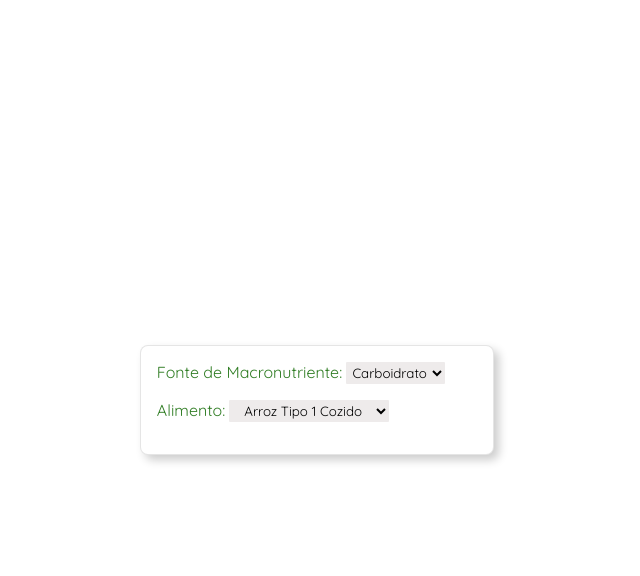
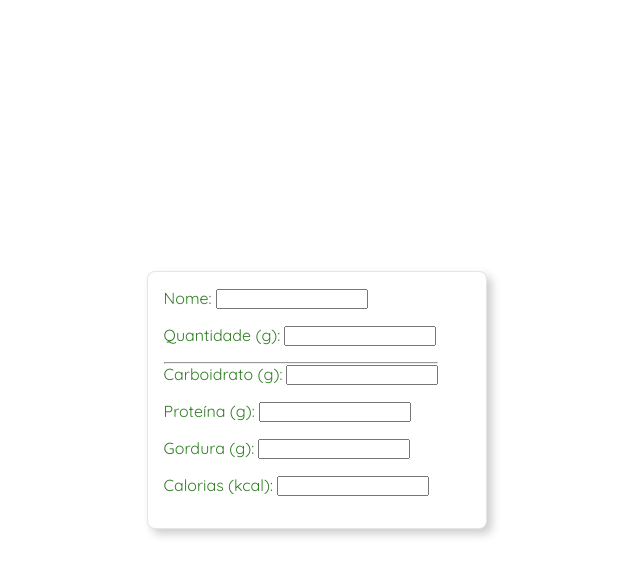
Before and after one commit to xyzdeivid/puvs, a React (Create React App) app: page /dietpage in a window 1280 px wide. Both pictures are taken after a click on the button "Adicionar Alimento". Shown: the top 576 px of the page, without its empty margins (323-963 px from the left). Built offline with nearby package versions, Linux system fonts and the light colour scheme.

Commit message:
FoodForm.tsx - creation of inputs

```diff
--- a/src/components/DietPage/FoodForm.tsx
+++ b/src/components/DietPage/FoodForm.tsx
@@ -1,25 +1,26 @@
-import { useState } from 'react'
-
 import FormStyle from 'components/common/FormStyle'
-import NutrientSourcesInput from './FoodFormComponents/NutrientSourcesInput'
+import FoodNameInput from './FoodFormComponents/FoodNameInput'
+import AmountInput from './FoodFormComponents/AmountInput'
+import CarboInput from './FoodFormComponents/CarboInput'
+import ProtInput from './FoodFormComponents/ProtInput'
+import FatInput from './FoodFormComponents/FatInput'
+import CaloriesInput from './FoodFormComponents/CaloriesInput'
 
 import { formcontainerStyle } from 'styles'
-import FoodOptionsInput from './FoodFormComponents/FoodOptionsInput'
 
 export default function FoodForm() {
-
-    const [nutrientSource, setNutrientSource] = useState(0)
 
     return (
         <div style={formcontainerStyle}>
             <FormStyle>
                 <form>
-                    <NutrientSourcesInput
-                        setNutrientSource={setNutrientSource}
-                    />
-                    <FoodOptionsInput
-                        nutrientSource={nutrientSource}
-                    />
+                    <FoodNameInput />
+                    <AmountInput />
+                    <hr />
+                    <CarboInput />
+                    <ProtInput />
+                    <FatInput />
+                    <CaloriesInput />
                 </form>
             </FormStyle>
         </div>
--- /dev/null
+++ b/src/components/DietPage/FoodFormComponents/AmountInput.tsx
@@ -0,0 +1,11 @@
+import InputContainer from 'components/common/InputContainer'
+import Label from 'components/common/Label'
+
+export default function AmountInput() {
+    return (
+        <InputContainer>
+            <Label name='Quantidade (g)' />
+            <input type='number' />
+        </InputContainer>
+    )
+}
--- /dev/null
+++ b/src/components/DietPage/FoodFormComponents/CaloriesInput.tsx
@@ -0,0 +1,11 @@
+import InputContainer from 'components/common/InputContainer'
+import Label from 'components/common/Label'
+
+export default function CaloriesInput() {
+    return (
+        <InputContainer>
+            <Label name='Calorias (kcal)' />
+            <input type='number' />
+        </InputContainer>
+    )
+}
--- /dev/null
+++ b/src/components/DietPage/FoodFormComponents/CarboInput.tsx
@@ -0,0 +1,11 @@
+import InputContainer from 'components/common/InputContainer'
+import Label from 'components/common/Label'
+
+export default function CarboInput() {
+    return (
+        <InputContainer>
+            <Label name='Carboidrato (g)' />
+            <input type='number' />
+        </InputContainer>
+    )
+}
--- /dev/null
+++ b/src/components/DietPage/FoodFormComponents/FatInput.tsx
@@ -0,0 +1,11 @@
+import InputContainer from 'components/common/InputContainer'
+import Label from 'components/common/Label'
+
+export default function FatInput() {
+    return (
+        <InputContainer>
+            <Label name='Gordura (g)' />
+            <input type='number' />
+        </InputContainer>
+    )
+}
--- /dev/null
+++ b/src/components/DietPage/FoodFormComponents/FoodNameInput.tsx
@@ -0,0 +1,11 @@
+import InputContainer from 'components/common/InputContainer'
+import Label from 'components/common/Label'
+
+export default function FoodNameInput() {
+    return (
+        <InputContainer>
+            <Label name='Nome' />
+            <input type='text' />
+        </InputContainer>
+    )
+}
--- a/src/components/DietPage/FoodFormComponents/FoodOptionsInput.tsx
+++ /dev/null
@@ -1,26 +0,0 @@
-import InputContainer from 'components/common/InputContainer'
-import Label from 'components/common/Label'
-import foods from 'foods'
-
-import { selectStyle } from 'styles'
-
-interface FoodOptionsInputProps {
-    nutrientSource: number
-}
-
-export default function FoodOptionsInput({ nutrientSource }: FoodOptionsInputProps) {
-
-    return (
-        <InputContainer>
-            <Label name='Alimento' />
-            <select style={selectStyle}>
-                {foods[nutrientSource].map(food => {
-                    return (
-                        <option>{food.name}</option>
-                    )
-                })}
-            </select>
-        </InputContainer>
-    )
-
-}
--- a/src/components/DietPage/FoodFormComponents/NutrientSourcesInput.tsx
+++ /dev/null
@@ -1,27 +0,0 @@
-import InputContainer from 'components/common/InputContainer'
-import Label from 'components/common/Label'
-
-import { selectStyle } from 'styles'
-
-const nutrientSources = ['Carboidrato', 'Proteína']
-
-interface NutrientSourcesInputProps {
-    setNutrientSource: React.Dispatch<React.SetStateAction<number>>
-}
-
-export default function NutrientSourcesInput({ setNutrientSource }: NutrientSourcesInputProps) {
-    return (
-        <InputContainer>
-            <Label name='Fonte de Macronutriente' />
-            <select onChange={e => setNutrientSource(Number(e.target.value))} style={selectStyle}>
-                {
-                    nutrientSources.map(source => {
-                        return (
-                            <option value={nutrientSources.indexOf(source)}>{source} </option>
-                        )
-                    })
-                }
-            </select>
-        </InputContainer>
-    )
-}
--- /dev/null
+++ b/src/components/DietPage/FoodFormComponents/ProtInput.tsx
@@ -0,0 +1,11 @@
+import InputContainer from 'components/common/InputContainer'
+import Label from 'components/common/Label'
+
+export default function ProtInput() {
+    return (
+        <InputContainer>
+            <Label name='Proteína (g)' />
+            <input type='number' />
+        </InputContainer>
+    )
+}
```
